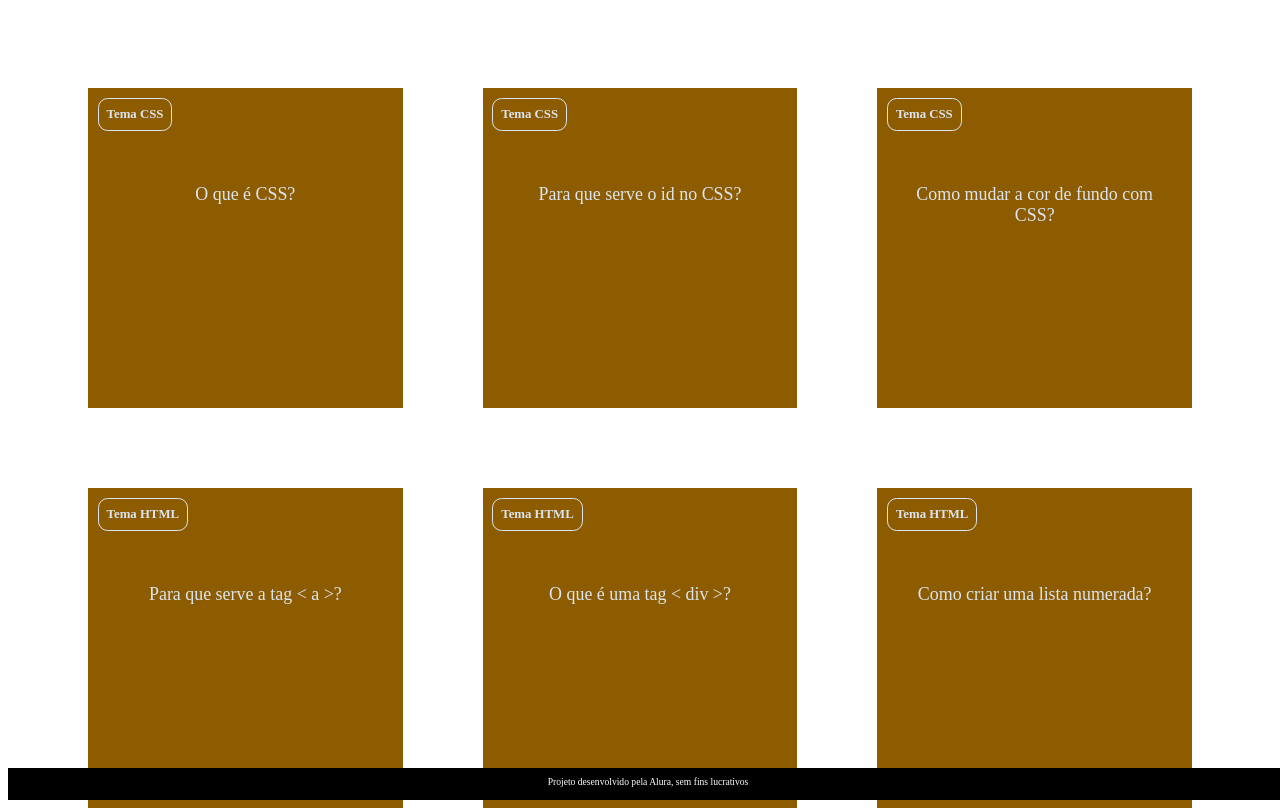
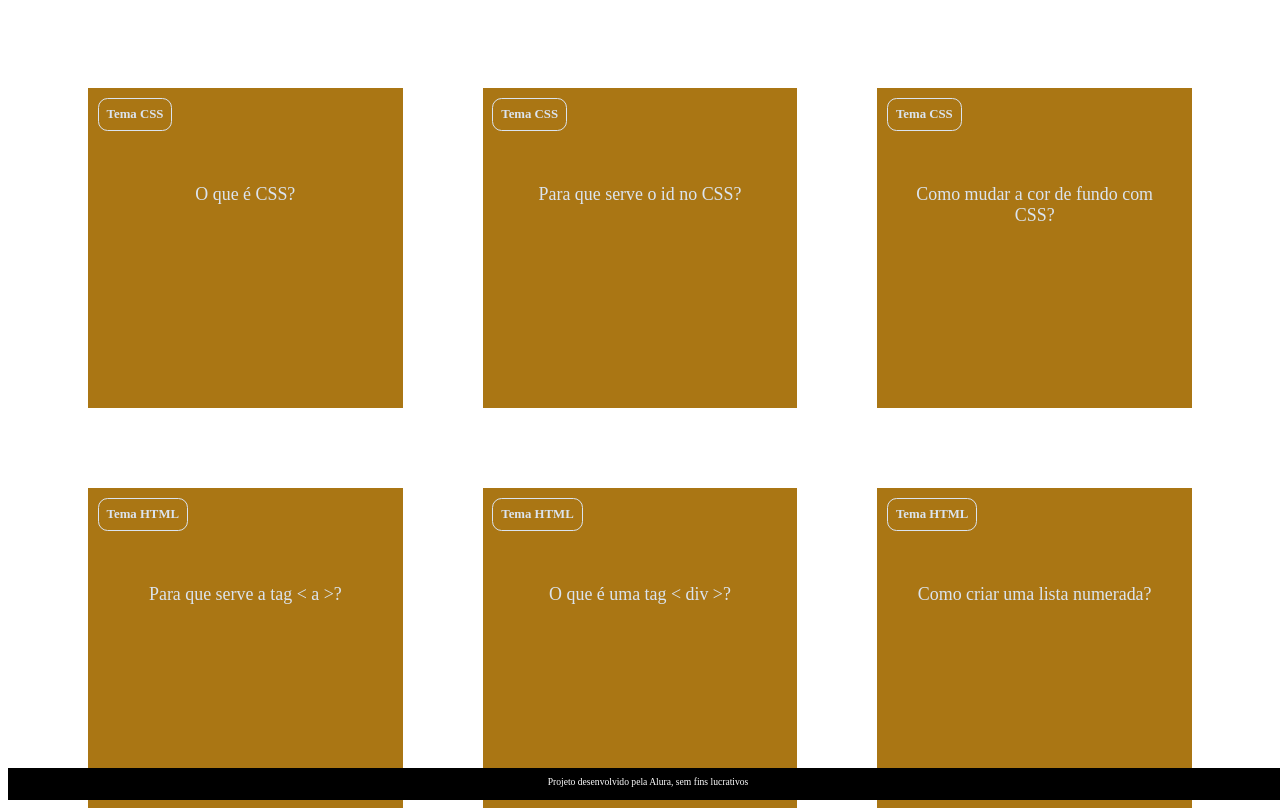
Before and after one commit to nicollytainaly3a1/PAGINAWEB3A1, a plain HTML site: page index.html in a window 1280 px wide. Shown: the top 811 px of the page. Drawn offline with Linux system fonts and the light colour scheme.

Commit message:
amarelo vei podin melhor trocar mesmo

```diff
--- a/assets/style.css
+++ b/assets/style.css
@@ -1,6 +1,6 @@
 :root {
     --text-color: #DBE4EF;
-    --card-front-color: #8d5c00;
+    --card-front-color: #aa7614;
     --card-back-color: hsl(42, 100%, 60%);
 }
 
```
